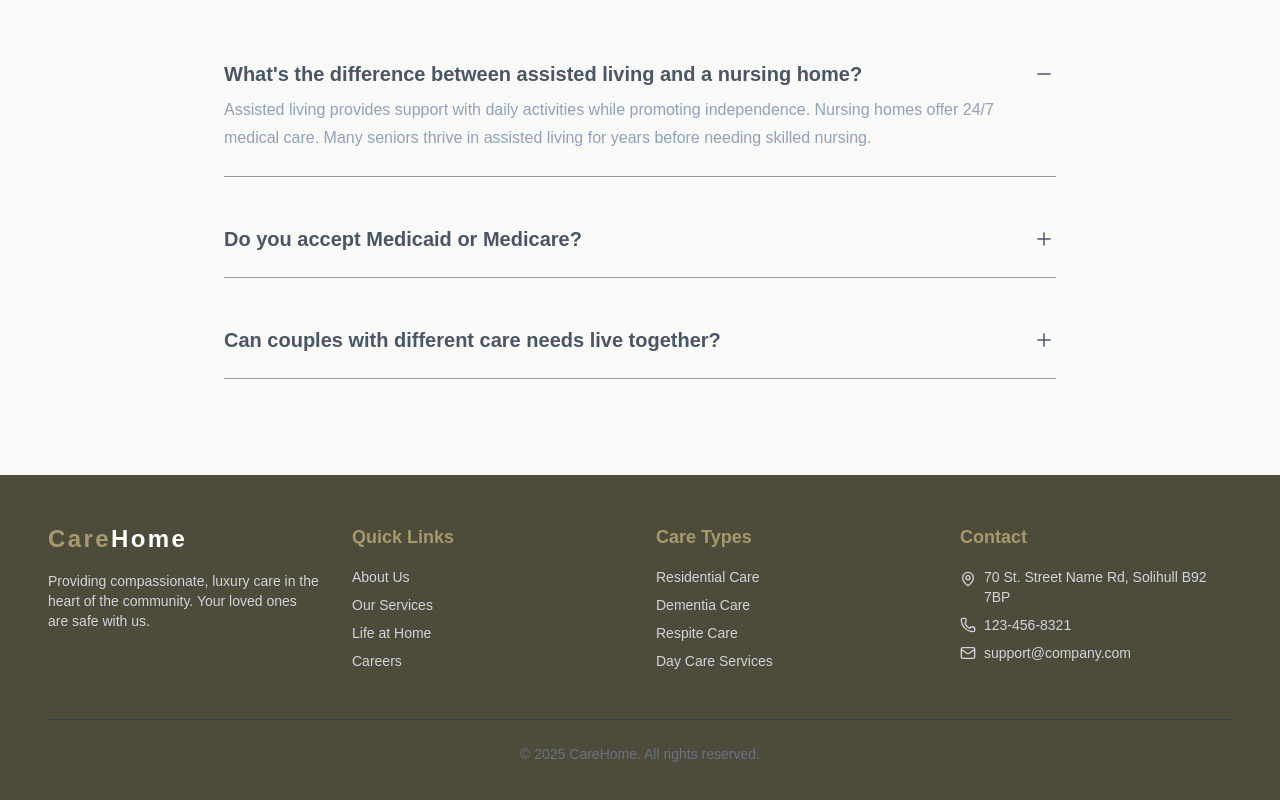
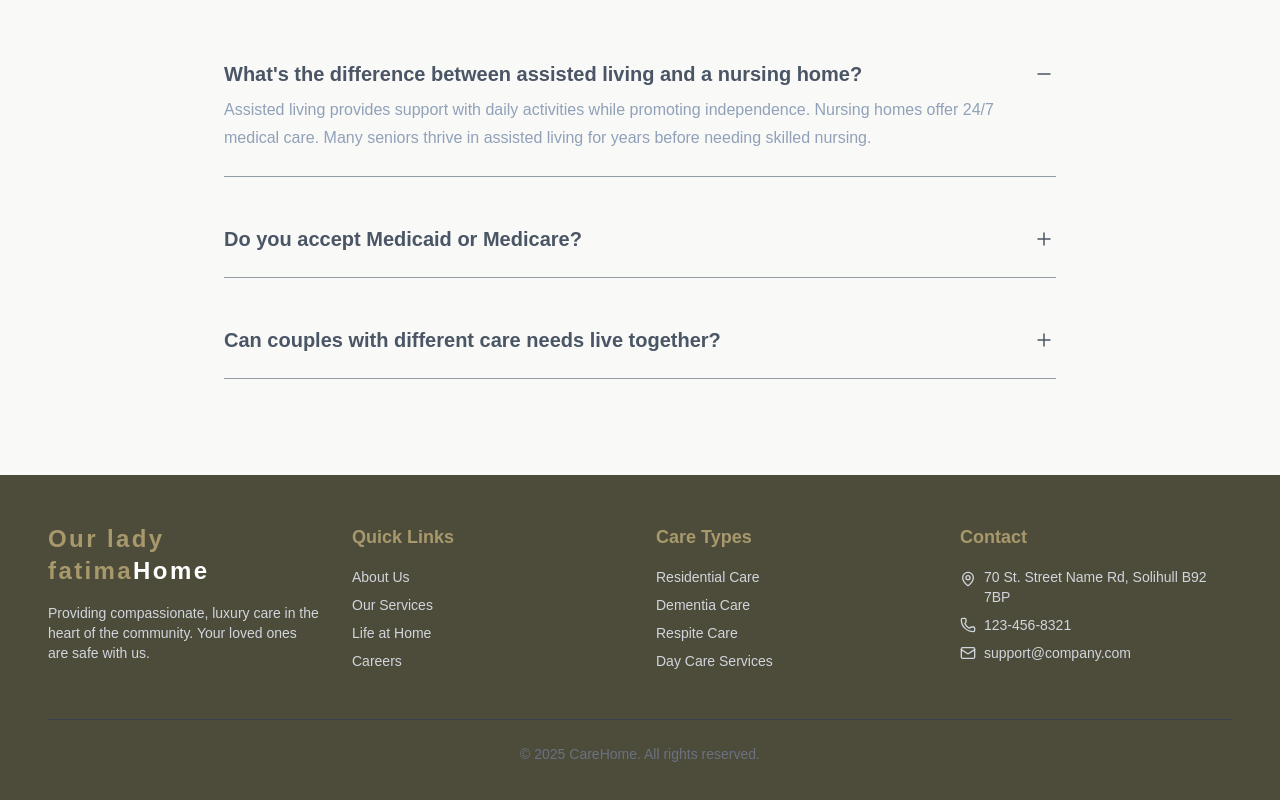
Before and after one commit to Mooneyegit/our_lady_fatima.io, a Next.js app: page / in a window 1280 px wide. Shown: the part 4326-5126 px from the top of the page. Built offline with nearby package versions, Linux system fonts and the light colour scheme.

Commit message:
changed footer care home to fatima home

```diff
--- a/Component/Page/Footer.tsx
+++ b/Component/Page/Footer.tsx
@@ -161,7 +161,7 @@ const Footer = () => {
             {/* Column 1: Logo & Mission */}
             <div className="col-span-2 lg:col-span-1">
               <div className="text-2xl font-bold tracking-widest mb-4">
-                <span style={{ color: accentColor }}>Care</span><span className="text-white">Home</span>
+                <span style={{ color: accentColor }}>Our lady fatima</span><span className="text-white">Home</span>
               </div>
               <p className="text-sm text-gray-300">
                 Providing compassionate, luxury care in the heart of the community. Your loved ones are safe with us.
```
